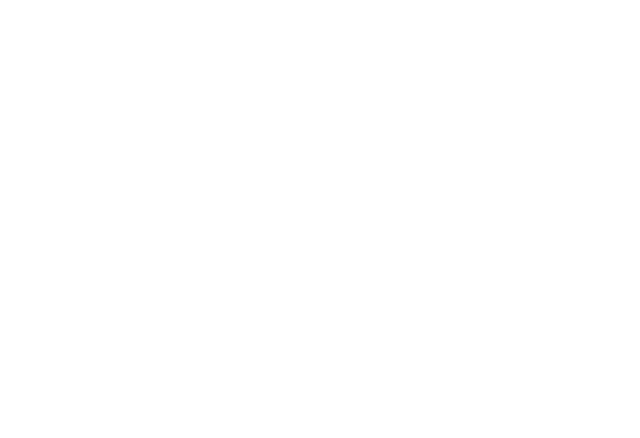
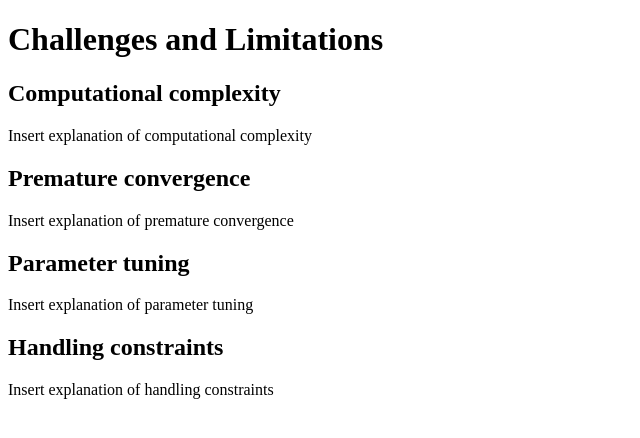
Before and after one commit to hudayy/genetic-algorithms, a plain HTML site: page sections/challenges.html in a window 1280 px wide. Shown: the whole page, without its empty margins (0-640 px from the left). Drawn offline with Linux system fonts and the light colour scheme.

Commit message:
Add outline of challenges

```diff
--- a/sections/challenges.html
+++ b/sections/challenges.html
@@ -1,9 +1,17 @@
 <!doctype html>
 <html>
     <head>
-
+        <title>Challenges and Limitations</title>
     </head>
     <body>
-
+        <h1>Challenges and Limitations</h1>
+        <h2>Computational complexity</h2>
+        <p>Insert explanation of computational complexity</p>
+        <h2>Premature convergence</h2>
+        <p>Insert explanation of premature convergence</p>
+        <h2>Parameter tuning</h2>
+        <p>Insert explanation of parameter tuning</p>
+        <h2>Handling constraints</h2>
+        <p>Insert explanation of handling constraints</p>
     </body>
 </html>
```
